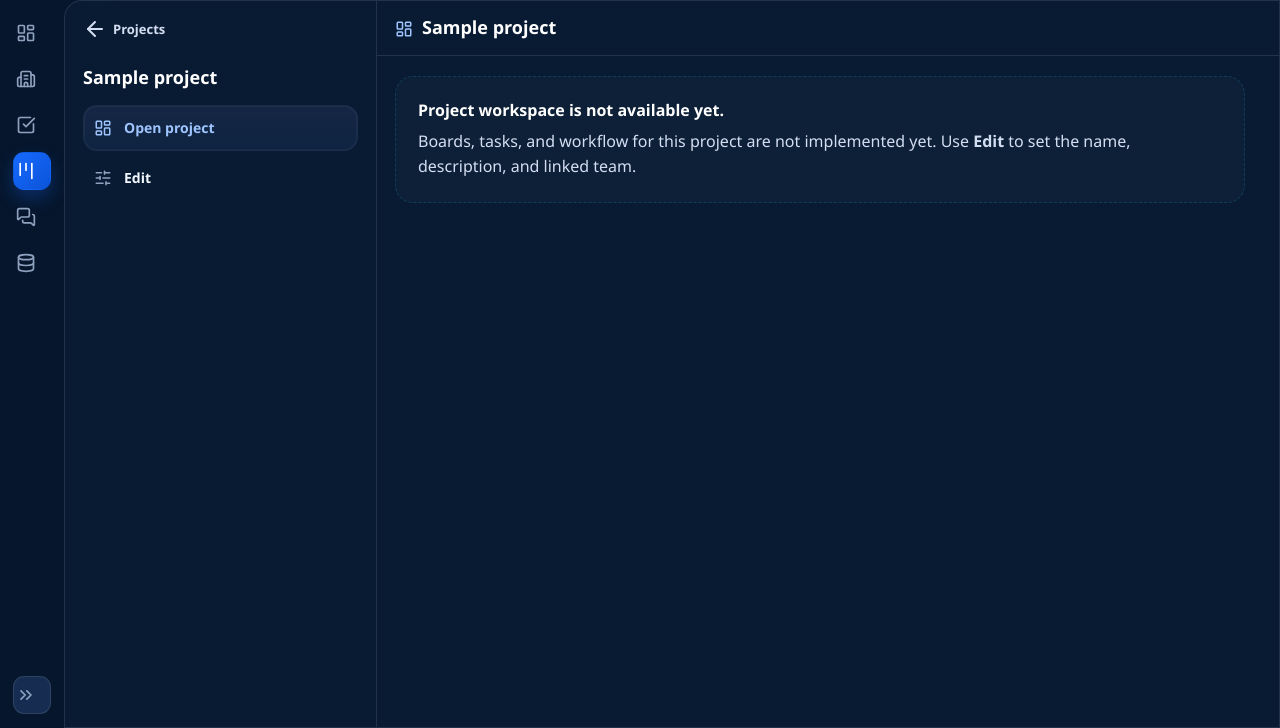
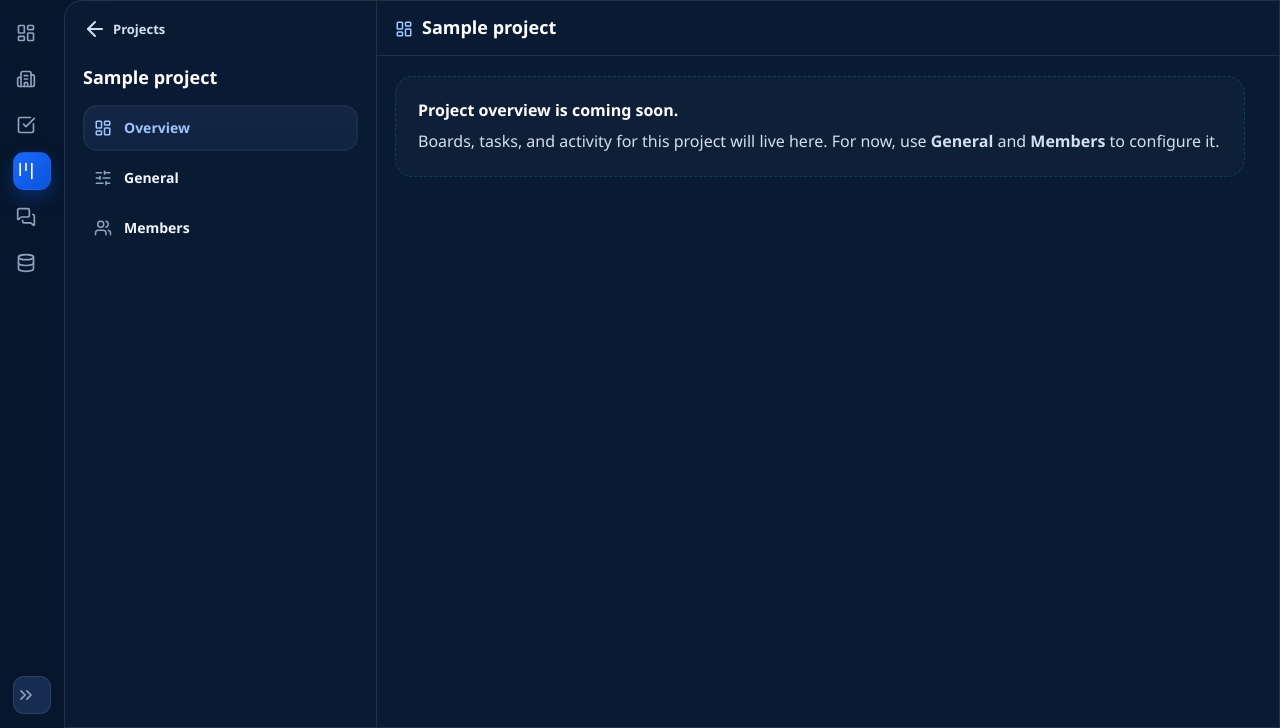
Before and after one commit to alma-iceee/platform, a Django app: a page that uses apps/ordo/workspaces/templates/workspaces/projects/_project_detail_sidebar.html in a window 1280 px wide. Shown: the part 72-800 px from the top of the page. Run offline with Django 5.2, Linux system fonts and the light colour scheme; a user stored in the database is signed in; tables that the repository leaves empty hold one stand-in row (values such as "Sample post"); data that the repository does not hold is empty.

Commit message:
Update projects pages

```diff
--- a/apps/ordo/workspaces/templates/workspaces/projects/_project_detail_sidebar.html
+++ b/apps/ordo/workspaces/templates/workspaces/projects/_project_detail_sidebar.html
@@ -9,18 +9,25 @@
     <h2 class="workspace-sidebar-title team-detail-title">{{ selected_workspace_project.name }}</h2>
 
     <nav class="workspace-sidebar-nav">
-        <a class="workspace-sidebar-nav-item{% if project_page_mode != 'edit' %} is-active{% endif %}"
+        <a class="workspace-sidebar-nav-item{% if project_page_mode != 'general' and project_page_mode != 'members' %} is-active{% endif %}"
            href="{% url 'workspaces:project-detail' selected_workspace_slug selected_workspace_project.id %}">
             <i data-lucide="layout-dashboard" class="settings-nav-icon"></i>
             <span class="list-copy">
-                <span class="list-title">Open project</span>
+                <span class="list-title">Overview</span>
             </span>
         </a>
-        <a class="workspace-sidebar-nav-item{% if project_page_mode == 'edit' %} is-active{% endif %}"
-           href="{% url 'workspaces:project-edit' selected_workspace_slug selected_workspace_project.id %}">
+        <a class="workspace-sidebar-nav-item{% if project_page_mode == 'general' %} is-active{% endif %}"
+           href="{% url 'workspaces:project-general' selected_workspace_slug selected_workspace_project.id %}">
             <i data-lucide="sliders-horizontal" class="settings-nav-icon"></i>
             <span class="list-copy">
-                <span class="list-title">Edit</span>
+                <span class="list-title">General</span>
+            </span>
+        </a>
+        <a class="workspace-sidebar-nav-item{% if project_page_mode == 'members' %} is-active{% endif %}"
+           href="{% url 'workspaces:project-members' selected_workspace_slug selected_workspace_project.id %}">
+            <i data-lucide="users" class="settings-nav-icon"></i>
+            <span class="list-copy">
+                <span class="list-title">Members</span>
             </span>
         </a>
     </nav>
--- a/apps/ordo/workspaces/templates/workspaces/projects/_project_form_fields.html
+++ b/apps/ordo/workspaces/templates/workspaces/projects/_project_form_fields.html
@@ -8,15 +8,19 @@
     </div>
 {% endif %}
 
+<div class="settings-field">
     <label class="settings-label">Project name</label>
     <input class="shell-input" type="text" name="name" placeholder="Project name"
            value="{{ project_form.name.value|default:'' }}" required>
     {% for error in project_form.name.errors %}
         <p class="settings-message error">{{ error }}</p>
     {% endfor %}
+</div>
 
+<div class="settings-field">
     <label class="settings-label">Description</label>
     <textarea class="shell-input" name="description" placeholder="Describe what this project is for">{{ project_form.description.value|default:'' }}</textarea>
     {% for error in project_form.description.errors %}
         <p class="settings-message error">{{ error }}</p>
     {% endfor %}
+</div>
--- /dev/null
+++ b/apps/ordo/workspaces/templates/workspaces/projects/overview.html
@@ -0,0 +1,29 @@
+{% extends "workspaces/shell.html" %}
+
+{% block title %}{% if selected_workspace_project %}{{ selected_workspace_project.name }}{% else %}Projects{% endif %} | Ordo{% endblock %}
+
+{% block workspace_content %}
+    {% if current_workspace and selected_workspace_project %}
+        <div class="workspace-page">
+            <aside class="workspace-sidebar" aria-label="Project navigation">
+                {% include "workspaces/projects/_project_detail_sidebar.html" %}
+            </aside>
+
+            <section class="workspace-content settings-grid">
+                <div class="settings-page-header">
+                    <h1><i data-lucide="layout-dashboard" class="page-header-icon"></i>{{ selected_workspace_project.name }}</h1>
+                </div>
+
+                <section class="settings-empty-state project-open-placeholder">
+                    <h3>Project overview is coming soon.</h3>
+                    <p class="settings-note">
+                        Boards, tasks, and activity for this project will live here.
+                        For now, use <strong>General</strong> and <strong>Members</strong> to configure it.
+                    </p>
+                </section>
+            </section>
+        </div>
+    {% else %}
+        {% include "workspaces/partials/_empty_workspace.html" with empty_title="Projects" %}
+    {% endif %}
+{% endblock %}
--- a/apps/ordo/workspaces/templates/workspaces/projects/projects.html
+++ b/apps/ordo/workspaces/templates/workspaces/projects/projects.html
@@ -4,93 +4,11 @@
 
 {% block workspace_content %}
     {% if current_workspace %}
-        {% if selected_workspace_project %}
-            <div class="workspace-page">
-                <aside class="workspace-sidebar" aria-label="Project navigation">
-                    {% include "workspaces/projects/_project_detail_sidebar.html" %}
-                </aside>
-
-                {% if project_page_mode == "edit" %}
-                    <section class="workspace-content settings-grid">
-                        <div class="settings-page-header">
-                            <h1><i data-lucide="sliders-horizontal" class="page-header-icon"></i>Edit project</h1>
-                        </div>
-
-                        <section class="settings-section">
-                            <div class="settings-header">
-                                <h2>Project details</h2>
-                                <p class="settings-copy">
-                                    Update the project name and description.
-                                </p>
-                            </div>
-
-                            <form method="post"
-                                  action="{% url 'workspaces:project-edit' selected_workspace_slug selected_workspace_project.id %}"
-                                  class="settings-form settings-card">
-                                <input type="hidden" name="action" value="save_details">
-                                {% include "workspaces/projects/_project_form_fields.html" %}
-
-                                {% if can_manage_workspace %}
-                                    <button type="submit" class="shell-button">Save changes</button>
-                                {% else %}
-                                    <p class="settings-note">Only workspace owners or admins can manage projects for now.</p>
-                                {% endif %}
-                            </form>
-                        </section>
-
-                        <section class="settings-section">
-                            <div class="settings-header">
-                                <h2>Linked team</h2>
-                                <p class="settings-copy">
-                                    Link this project to a workspace team to control who can see it.
-                                </p>
-                            </div>
-
-                            <form method="post"
-                                  action="{% url 'workspaces:project-edit' selected_workspace_slug selected_workspace_project.id %}"
-                                  class="settings-form settings-card">
-                                {% csrf_token %}
-                                <input type="hidden" name="action" value="save_team">
-
-                                <label class="settings-label" for="{{ project_team_form.team.id_for_label }}">Team</label>
-                                {{ project_team_form.team }}
-                                {% for error in project_team_form.team.errors %}
-                                    <p class="settings-message error">{{ error }}</p>
-                                {% endfor %}
-
-                                {% if can_manage_workspace %}
-                                    <button type="submit" class="shell-button">Save team</button>
-                                {% else %}
-                                    <p class="settings-note">Only workspace owners or admins can manage projects for now.</p>
-                                {% endif %}
-                            </form>
-                        </section>
-                    </section>
-                {% else %}
-                    <section class="workspace-content settings-grid">
-                        <div class="settings-page-header">
-                            <h1><i data-lucide="layout-dashboard" class="page-header-icon"></i>{{ selected_workspace_project.name }}</h1>
-                        </div>
-
-                        <section class="settings-empty-state project-open-placeholder">
-                            <h3>Project workspace is not available yet.</h3>
-                            <p class="settings-note">
-                                Boards, tasks, and workflow for this project are not implemented yet.
-                                Use <strong>Edit</strong> to set the name, description, and linked team.
-                            </p>
-                        </section>
-                    </section>
-                {% endif %}
-            </div>
-        {% else %}
         <div class="workspace-page workspace-page--single">
             <section class="workspace-content settings-grid">
                 <div class="settings-page-header settings-page-header--with-action">
                     <div>
                         <h1><i data-lucide="kanban" class="page-header-icon"></i>Projects</h1>
-                            <p class="main-copy">
-                                Browse and create projects inside {{ current_workspace.name }}.
-                            </p>
                     </div>
                     {% if can_manage_workspace %}
                         <button type="button" class="shell-button" data-modal-open="create-project-modal">
@@ -190,7 +108,6 @@
                 </div>
             </div>
         {% endif %}
-        {% endif %}
     {% else %}
         {% include "workspaces/partials/_empty_workspace.html" with empty_title="Projects" %}
     {% endif %}
--- a/apps/ordo/workspaces/tests.py
+++ b/apps/ordo/workspaces/tests.py
@@ -1029,7 +1029,7 @@ class WorkspaceShellViewTests(TestCase):
         self._force_login_workspace_owner(workspace)
 
         response = self.client.get(
-            f"{reverse('workspaces:project-edit', args=[project.pk])}?workspace={workspace.slug}"
+            f"{reverse('workspaces:project-general', args=[project.pk])}?workspace={workspace.slug}"
         )
 
         project_form = response.context["project_form"]
@@ -1045,7 +1045,7 @@ class WorkspaceShellViewTests(TestCase):
         )
 
         response = self.client.get(
-            f"{reverse('workspaces:project-edit', args=[empty_description_project.pk])}?workspace={workspace.slug}"
+            f"{reverse('workspaces:project-general', args=[empty_description_project.pk])}?workspace={workspace.slug}"
         )
 
         project_form = response.context["project_form"]
--- a/apps/ordo/workspaces/urls.py
+++ b/apps/ordo/workspaces/urls.py
@@ -37,7 +37,8 @@ urlpatterns = [
     path("workspaces/projects/", workspace_projects, name="projects"),
     path("workspaces/projects/new/", workspace_projects, {"mode": "create"}, name="project-create"),
     path("workspaces/projects/<int:project_id>/", workspace_projects, name="project-detail"),
-    path("workspaces/projects/<int:project_id>/edit/", workspace_projects, {"mode": "edit"}, name="project-edit"),
+    path("workspaces/projects/<int:project_id>/general/", workspace_projects, {"mode": "general"}, name="project-general"),
+    path("workspaces/projects/<int:project_id>/members/", workspace_projects, {"mode": "members"}, name="project-members"),
     path("workspaces/teams/", workspace_teams, name="teams"),
     path("workspaces/teams/<int:team_id>/", workspace_teams, name="team-detail"),
     path("workspaces/teams/<int:team_id>/members/", workspace_team_members, name="team-members"),
@@ -59,7 +60,8 @@ urlpatterns = [
     path("<slug:workspace_slug>/projects/", workspace_projects, name="projects"),
     path("<slug:workspace_slug>/projects/new/", workspace_projects, {"mode": "create"}, name="project-create"),
     path("<slug:workspace_slug>/projects/<int:project_id>/", workspace_projects, name="project-detail"),
-    path("<slug:workspace_slug>/projects/<int:project_id>/edit/", workspace_projects, {"mode": "edit"}, name="project-edit"),
+    path("<slug:workspace_slug>/projects/<int:project_id>/general/", workspace_projects, {"mode": "general"}, name="project-general"),
+    path("<slug:workspace_slug>/projects/<int:project_id>/members/", workspace_projects, {"mode": "members"}, name="project-members"),
     path("<slug:workspace_slug>/teams/", workspace_teams, name="teams"),
     path("<slug:workspace_slug>/teams/<int:team_id>/", workspace_teams, name="team-detail"),
     path("<slug:workspace_slug>/teams/<int:team_id>/members/", workspace_team_members, name="team-members"),
--- a/apps/ordo/workspaces/views.py
+++ b/apps/ordo/workspaces/views.py
@@ -606,7 +606,6 @@ def workspace_tasks(request, workspace_slug=None):
         columns = list(selected_board.columns.order_by("position", "id"))
         tasks = list(
             Task.objects.filter(board=selected_board)
-            .select_related("responsible")
             .order_by("position", "id")
         )
         tasks_by_column = {}
@@ -801,10 +800,13 @@ def _projects_redirect(workspace, project=None):
     return redirect(reverse(route_name, args=[workspace.slug, *args]))
 
 
-def _project_edit_redirect(workspace, project):
-    return redirect(
-        reverse("workspaces:project-edit", args=[workspace.slug, project.pk])
-    )
+def _project_section_redirect(workspace, project, section="general"):
+    route_name = {
+        "general": "workspaces:project-general",
+        "members": "workspaces:project-members",
+        "overview": "workspaces:project-detail",
+    }.get(section, "workspaces:project-detail")
+    return redirect(reverse(route_name, args=[workspace.slug, project.pk]))
 
 
 def workspace_projects(request, workspace_slug=None, project_id=None, mode="list"):
@@ -854,7 +856,7 @@ def workspace_projects(request, workspace_slug=None, project_id=None, mode="list
             )
             if project_form.is_valid():
                 project = project_form.save()
-                return _project_edit_redirect(current_workspace, project)
+                return _project_section_redirect(current_workspace, project, "general")
             _stash_invalid_form(request, "project_create")
             return _projects_redirect(current_workspace)
         else:
@@ -863,7 +865,7 @@ def workspace_projects(request, workspace_slug=None, project_id=None, mode="list
                 created_by=request.user,
                 disabled=not can_manage_workspace,
             )
-    elif mode == "edit":
+    elif mode in {"general", "members"}:
         if request.method == "POST":
             if not can_manage_workspace:
                 raise PermissionDenied("You do not have permission to manage workspace projects.")
@@ -876,11 +878,11 @@ def workspace_projects(request, workspace_slug=None, project_id=None, mode="list
                 )
                 if project_team_form.is_valid():
                     project_team_form.save()
-                    return _project_edit_redirect(current_workspace, selected_project)
+                    return _project_section_redirect(current_workspace, selected_project, "members")
                 _stash_invalid_form(
                     request, f"project_edit:{selected_project.id}", action="save_team"
                 )
-                return _project_edit_redirect(current_workspace, selected_project)
+                return _project_section_redirect(current_workspace, selected_project, "members")
             elif action == "save_details":
                 project_form = WorkspaceProjectForm(
                     request.POST,
@@ -890,42 +892,44 @@ def workspace_projects(request, workspace_slug=None, project_id=None, mode="list
                 )
                 if project_form.is_valid():
                     project_form.save()
-                    return _project_edit_redirect(current_workspace, selected_project)
+                    return _project_section_redirect(current_workspace, selected_project, "general")
                 _stash_invalid_form(
                     request, f"project_edit:{selected_project.id}", action="save_details"
                 )
-                return _project_edit_redirect(current_workspace, selected_project)
+                return _project_section_redirect(current_workspace, selected_project, "general")
             else:
                 raise SuspiciousOperation("Unsupported project action.")
         else:
             stashed = _pop_invalid_form(request, f"project_edit:{selected_project.id}")
-            if stashed is not None and stashed["action"] == "save_details":
-                project_form = WorkspaceProjectForm(
-                    stashed["data"],
-                    workspace=current_workspace,
-                    created_by=request.user,
-                    instance=selected_project,
-                )
-            else:
-                project_form = WorkspaceProjectForm(
-                    workspace=current_workspace,
-                    instance=selected_project,
-                    disabled=not can_manage_workspace,
-                )
-            if stashed is not None and stashed["action"] == "save_team":
-                project_team_form = WorkspaceProjectTeamForm(
-                    stashed["data"],
-                    workspace=current_workspace,
-                    instance=selected_project,
-                )
-            else:
-                project_team_form = WorkspaceProjectTeamForm(
-                    workspace=current_workspace,
-                    instance=selected_project,
-                    disabled=not can_manage_workspace,
-                )
+            if mode == "general":
+                if stashed is not None and stashed["action"] == "save_details":
+                    project_form = WorkspaceProjectForm(
+                        stashed["data"],
+                        workspace=current_workspace,
+                        created_by=request.user,
+                        instance=selected_project,
+                    )
+                else:
+                    project_form = WorkspaceProjectForm(
+                        workspace=current_workspace,
+                        instance=selected_project,
+                        disabled=not can_manage_workspace,
+                    )
+            else:  # members
+                if stashed is not None and stashed["action"] == "save_team":
+                    project_team_form = WorkspaceProjectTeamForm(
+                        stashed["data"],
+                        workspace=current_workspace,
+                        instance=selected_project,
+                    )
+                else:
+                    project_team_form = WorkspaceProjectTeamForm(
+                        workspace=current_workspace,
+                        instance=selected_project,
+                        disabled=not can_manage_workspace,
+                    )
 
-    if mode not in {"create", "edit"} and project_form is None:
+    if mode not in {"create", "general", "members"} and project_form is None:
         # List page: re-bind a failed "New project" submission so the create
         # modal re-opens with its errors after the redirect.
         stashed = _pop_invalid_form(request, "project_create")
@@ -950,7 +954,16 @@ def workspace_projects(request, workspace_slug=None, project_id=None, mode="list
             "can_manage_workspace": can_manage_workspace,
         }
     )
-    return render(request, "workspaces/projects/projects.html", context)
+
+    if selected_project is None:
+        template_name = "workspaces/projects/projects.html"
+    elif mode == "general":
+        template_name = "workspaces/projects/general.html"
+    elif mode == "members":
+        template_name = "workspaces/projects/members.html"
+    else:
+        template_name = "workspaces/projects/overview.html"
+    return render(request, template_name, context)
 
 
 def _build_workspace_team_items(workspace, user, selected_team=None):
```
Also changed, not shown: apps/ordo/workspaces/templates/workspaces/projects/general.html (added, +46 -0 lines), apps/ordo/workspaces/templates/workspaces/projects/members.html (added, +49 -0 lines). Lines whose indentation alone changed are shown as unchanged.
